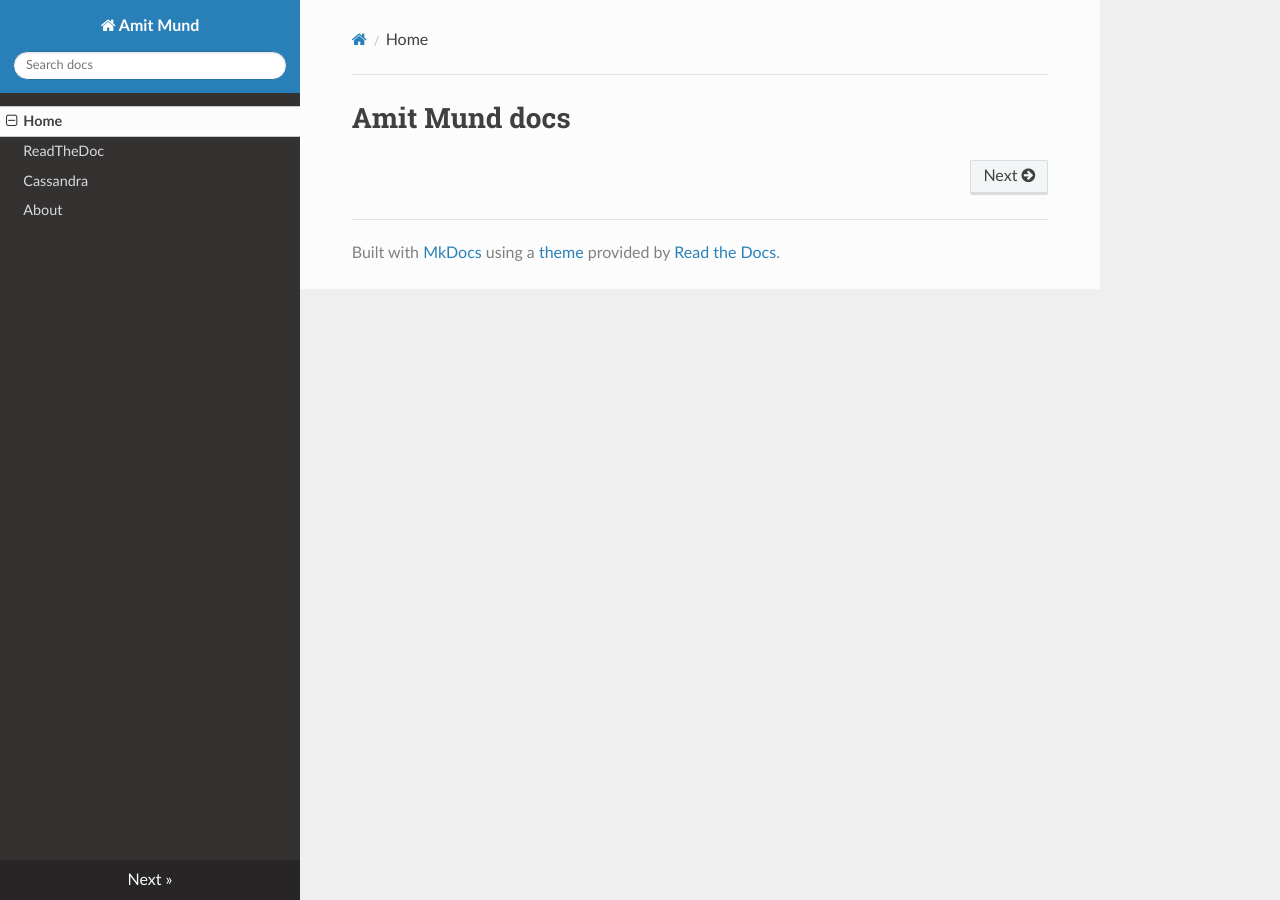
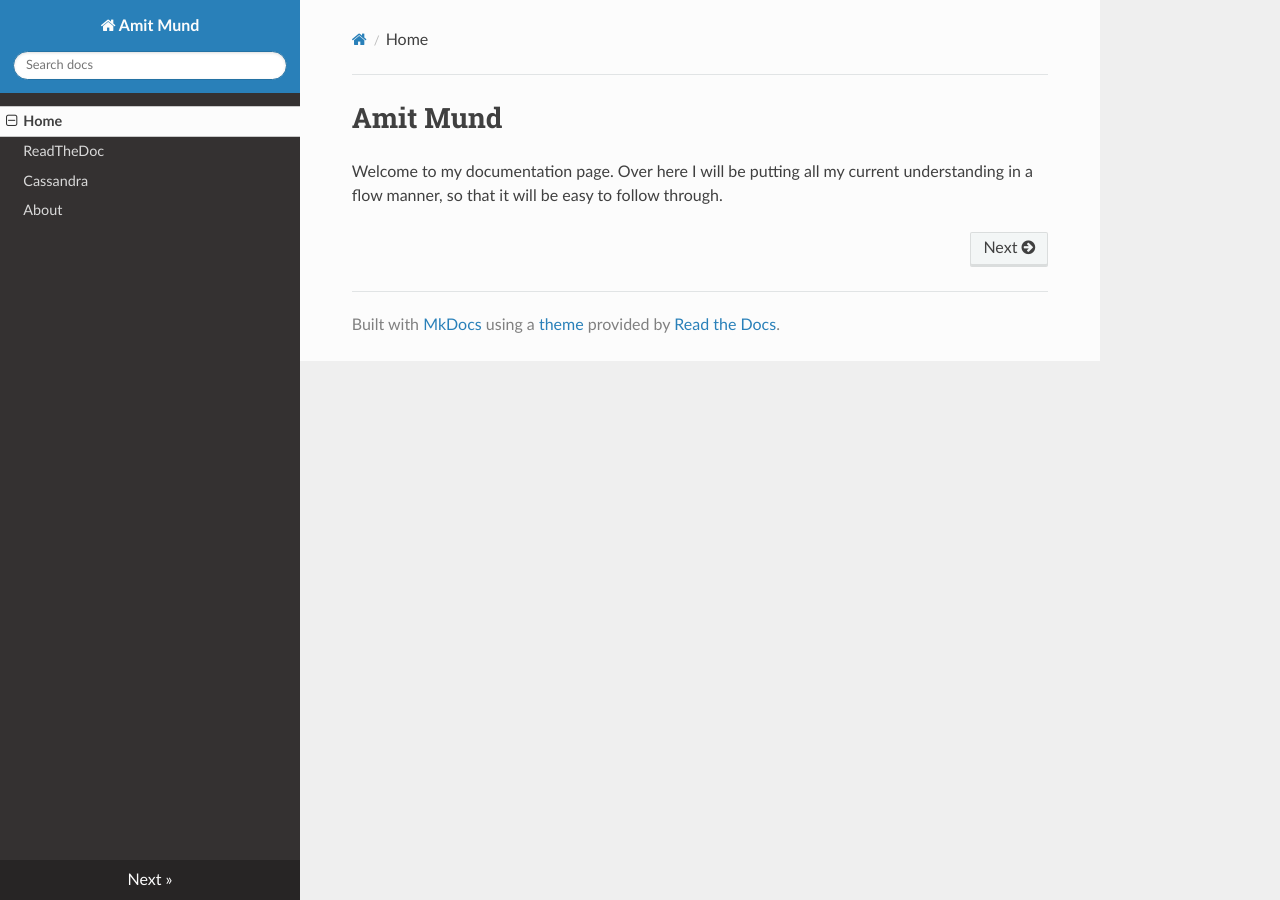
Before and after one commit to Amitmund/amitmund, an MkDocs documentation site: the page built from docs/index.md, in a window 1280 px wide. Built offline with MkDocs 1.6.1, drawn with Linux system fonts in a browser that asks for light colours; nearby versions of some CDN libraries.

Commit message:
Update index.md

```diff
--- a/docs/index.md
+++ b/docs/index.md
@@ -1 +1,2 @@
-# Amit Mund docs
+# Amit Mund
+  Welcome to my documentation page. Over here I will be putting all my current understanding in a flow manner, so that it will be easy to follow through.
```
